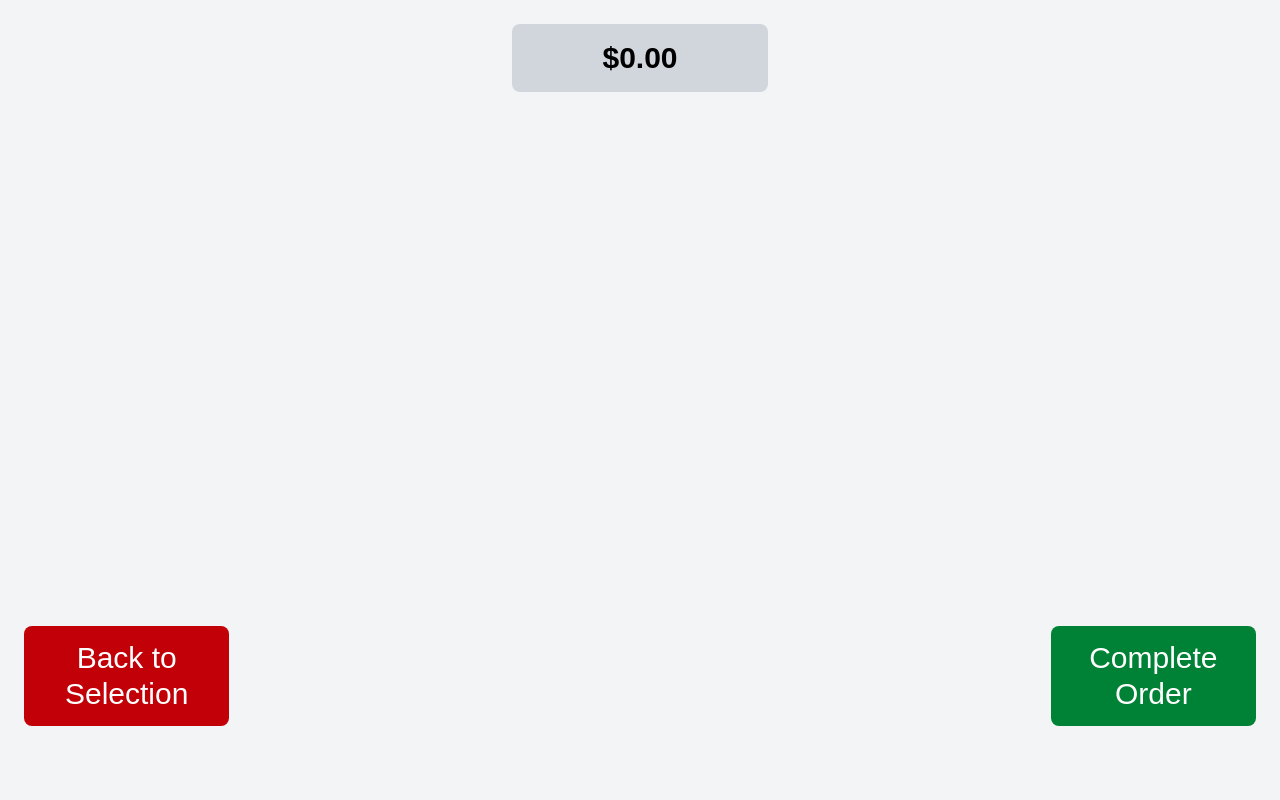
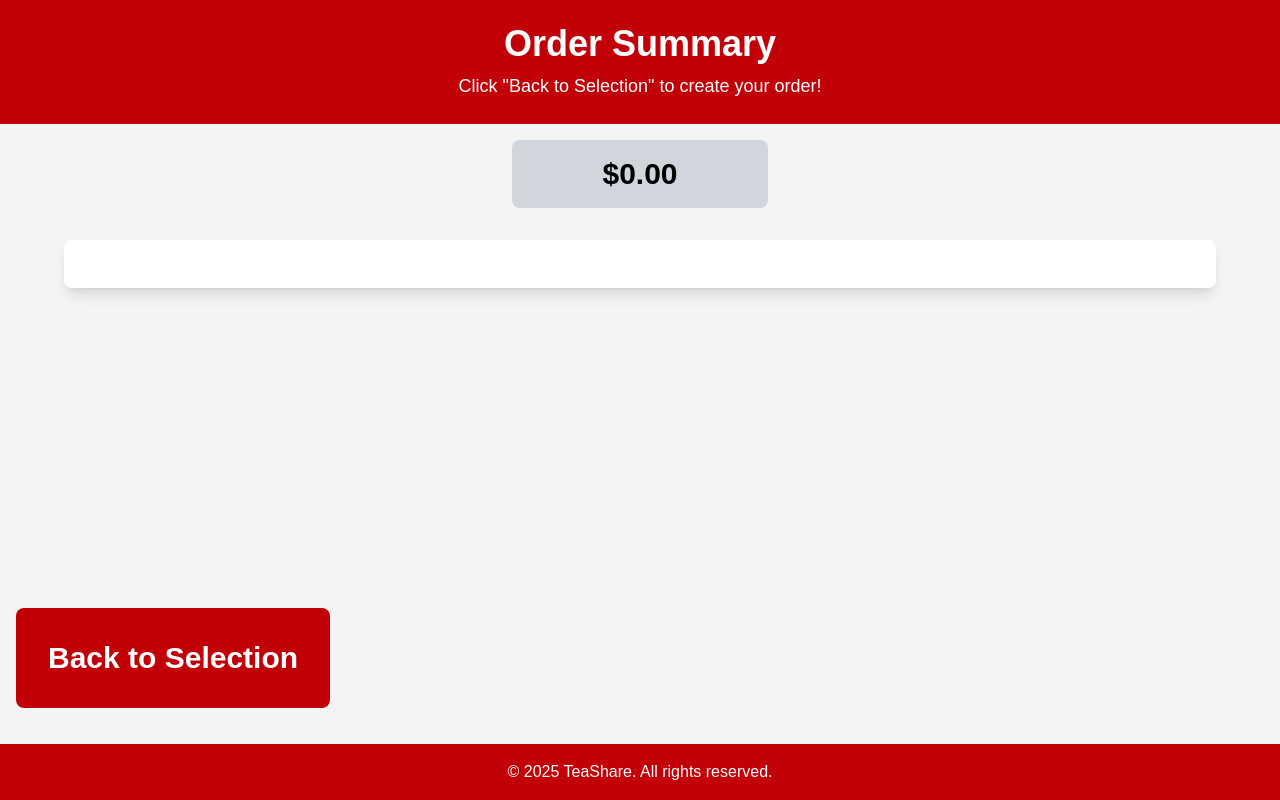
Before and after one commit to Arkaeyuh/bobapp, a Next.js app: page /orderSummary in a window 1280 px wide. Built offline with nearby package versions, Linux system fonts and the light colour scheme.

Commit message:
add accessibility
finish accessibility requirements

```diff
--- a/app/checkoutPage/page.tsx
+++ b/app/checkoutPage/page.tsx
@@ -2,7 +2,7 @@
 
 import React, { useEffect } from "react";
 import Image from "next/image";
-import Link from "next/link";
+import { signOut } from "next-auth/react";
 import { useCart} from '@/components/cartContext'
 import { translatePage } from "@/components/googleTranslateFunction";
 
@@ -27,9 +27,12 @@ export default function checkoutPage() {
         className="rounded-md mb-4 object-cover"
       />
       <h1 className="text-4xl font-bold mb-4 text-black">Ole Sarge approves of your order. You're a good Ag!</h1>
-      <Link href="/home" className="bg-red-900 text-white text-2xl py-2 px-4 rounded-lg hover:bg-red-800">
+      <button
+        onClick={() => signOut({ callbackUrl: "/" })}
+        className="bg-red-900 text-white text-2xl py-2 px-4 rounded-lg hover:bg-red-800"
+      >
         <p>Return to Home</p>
-      </Link>
+      </button>
     </div>
   );
 }
--- a/app/home/page.tsx
+++ b/app/home/page.tsx
@@ -28,7 +28,7 @@ export default function HomePage() {
               href="/orderSummary"
               className="flex items-center bg-gray-200 text-2xl text-black hover:bg-gray-300 transition py-3 px-6 rounded-lg shadow-md"
             >
-              Go to Checkout
+              <p>Go to Checkout</p>
             </Link>
           </div>
 
--- a/app/ingredientSelection/page.tsx
+++ b/app/ingredientSelection/page.tsx
@@ -7,8 +7,7 @@ import { useSearchParams } from 'next/navigation'
 import Link from 'next/link'
 import { translatePage } from '@/components/googleTranslateFunction'
 
-function IngredientSelectionContent()
-{
+function IngredientSelectionContent() {
   const searchParams = useSearchParams()
   const itemID = searchParams.get("itemid")
   const itemPrice = searchParams.get("itemprice")
@@ -111,22 +110,32 @@ function IngredientSelectionContent()
     addToCart( {...currentItem, quantity: finalQuantity, ingredients:selectedIngredients})
   }
 
-    return(
+  return (
+    <>
+      <title>TeaShare - Select Ingredients</title>
       <div className="bg-gray-100 min-h-screen">
-          <header className="w-full bg-blue-500 text-white py-6">
+        <header className="w-full bg-red-700 text-white py-6">
           <h1 className="text-4xl font-bold text-center">Ingredient Selection</h1>
           <p className="text-center mt-2 text-lg">Customize your drink exactly how you want it</p>
         </header>
-          <div className="flex justify-center">
-            <div className="grow w-2/5 border-r-2 border-gray-400 pt-4 pb-3 px-15 flex flex-row">
-              <Image  className="w-72" src="/Pearl+Milk+Tea.jpg" width = {100} height = {100} alt="Image of Item Just Selected"/>
+
+        {/* Show upper portion, make it column if the thing is to high */}
+          <div className="flex flex-col md:flex-row justify-center">
+            <div className="grow w-full md:w-2/5 border-l-2 border-r-2 border-b-2 border-gray-400 pt-4 pb-3 px-15 flex flex-row">
+            <Image
+              className="w-72"
+              src="/Pearl+Milk+Tea.jpg"
+              width = {100}
+              height = {100}
+              alt="Image of Item Just Selected"/
+            >
             <div className="ml-2">
               <h2 className="text-2xl font-semibold text-black underline">{(currentItem) ? currentItem.name : "Item name not found"}</h2>
               <p className="text-md text-black">{(loading) ? "This item" : currentItem.name} is classic, fresh, and delicious. It is prepared daily on-site using only the finest ingredients.</p>
             </div>
           </div>
-            <div className="grow w-2/5 border-l-2 border-gray-400 content-center pt-4 pb-3 px-15">
-              <h2 className="text-2xl font-semibold text-black justify-self-center underline">Quantity</h2>
+          <div className="grow w-full md:w-2/5 border-l-2 border-r-2 border-b-0 md:border-b-2 border-gray-400 content-center pt-4 pb-3 px-15">
+            <h2 className="text-2xl font-semibold text-black justify-self-center underline">Select Item Amount</h2>
             <div className="grid grid-cols-10 justify-items-center">
               <label className="text-black" htmlFor="radio1">1</label>
               <label className="text-black" htmlFor="radio2">2</label>
@@ -151,9 +160,17 @@ function IngredientSelectionContent()
             </div>
           </div>
         </div>
+
+        {/* This is the main body for selecting ingredients */}
         <div>
           <hr className="bg-gray-400 border-0 h-0.5"></hr>
           <h2 className="text-xl font-semibold text-black justify-self-center mb-1 underline">Default Ingredients</h2>
+          <a
+            href="#finishSelection"
+            className="sr-only focus:not-sr-only text-2xl text-blue-700 underline"
+          >
+            Skip to Cancel/Confirm Selection
+          </a>
           <div className = "grid grid-cols-2 sm:grid-cols-2 md:grid-cols-3 lg:grid-cols-4 xl:grid-cols-5 gap-6 px-3">
           {
             ingredients.map((ingred) => (
@@ -174,22 +191,34 @@ function IngredientSelectionContent()
             ))
           }
           </div>
-            <hr className="bg-gray-400 border-0 h-0.5 m-1  mt-3"></hr>
+          <hr className="bg-gray-400 border-0 h-0.5 m-1 mt-3"></hr>
         </div>
-          <div className = "flex justify-evenly m-5">
-            <Link href={{ pathname: "/itemSelection", query: { category: currentItem.category } }}>
-              <button className="text-lg text-white bg-blue-500 rounded hover:bg-blue-600 px-4 py-2">Cancel</button>
+
+        <div className = "flex flex-col md:flex-row justify-evenly m-5">
+          <Link
+            id="finishSelection"
+            href={{ pathname: "/itemSelection", query: { category: currentItem.category } }}
+            className="text-lg text-white text-center bg-red-700 rounded hover:bg-red-900 px-4 py-2"
+          >
+            <p>Cancel Item Selection</p>
           </Link>
-            <Link href={{pathname:"/home"}}>
-              <button className="text-lg text-white bg-blue-500 rounded hover:bg-blue-600 px-4 py-2" onClick={()=> addSelectedItemToCart()}>Confirm</button>
+          <Link href={{pathname:"/home"}} tabIndex={-1}>
+            <button
+              className="text-lg w-full mt-4 md:mt-0 text-white bg-green-700 rounded hover:bg-green-900 px-4 py-2"
+              onClick={() => addSelectedItemToCart()}
+            >
+              Confirm Item Selection
+            </button>
           </Link>
         </div>
-          <footer className="w-full bg-blue-500 text-white py-4 mt-5">
-            <p className="text-center">© 2025 ShareTea. All rights reserved.</p>
+
+        <footer className="w-full bg-red-700 text-white py-4 mt-5">
+          <p className="text-center">© 2025 TeaShare. All rights reserved.</p>
         </footer>
       </div>
-    )
-}
+    </>
+  );
+};
 
 export default function IngredientSelectionPage() {
   return (
--- a/app/itemSelection/page.tsx
+++ b/app/itemSelection/page.tsx
@@ -100,7 +100,7 @@ function ItemSelectionContent() {
 
   return (
     <>
-      <title>TeaShare - Item Selection</title>
+      <title>TeaShare - Select Item</title>
       <div className="flex flex-col items-center justify-center min-h-screen bg-gray-100">
         {/* Header */}
         <header className="w-full bg-red-700 text-white py-6 mb-4 flex flex-col md:flex-row md:justify-between gap-y-4 px-6">
@@ -110,7 +110,7 @@ function ItemSelectionContent() {
               href="/home"
               className="flex items-center bg-gray-200 text-2xl text-black hover:bg-gray-300 transition py-3 px-6 rounded-lg shadow-md"
             >
-              Change Category
+              <span>Change Category</span>
             </Link>
           </div>
 
@@ -158,7 +158,7 @@ function ItemSelectionContent() {
                   }}
                   className="m-4 px-4 py-2 bg-red-700 text-white text-lg rounded hover:bg-red-900"
                 >
-                  Select Item for Cart
+                  <span>Select Item</span>
                 </Link>
               </div>
             ))}
--- a/app/orderSummary/page.tsx
+++ b/app/orderSummary/page.tsx
@@ -31,7 +31,7 @@ export default function OrderSummary() {
       });
 
       if (result.ok) {
-        alert("Ingredients updated!");
+        alert("Order Sent!");
         // Optionally clear cart or redirect
       } else {
         alert("Error updating stock.");
@@ -46,29 +46,43 @@ export default function OrderSummary() {
 
 
   return (
-    <div className="flex flex-col items-center p-6 min-h-screen bg-gray-100">
+    <>
+      <title>TeaShare - Order Summary</title>
+      <div className="flex flex-col items-center min-h-screen bg-gray-100">
+        <header className="w-full bg-red-700 text-white py-6">
+          <h1 className="text-4xl font-bold text-center">Order Summary</h1>
+          {cart.length > 0 && (
+            <p className="text-center mt-2 text-lg">Here is your order!</p>
+          )}
+          {cart.length === 0 && (
+            <p className="text-center mt-2 text-lg">Click "Back to Selection" to create your order!</p>
+          )}
+        </header>
+
         {/* Total Price */}
-      <div className="w-64 h-17 bg-gray-300 text-black text-3xl font-bold py-4 text-center rounded-lg items-center">
-        ${cart.reduce((sum, item) => sum + item.quantity * parseFloat(item.price), 0).toFixed(2)}
+        <div className="w-64 h-17 bg-gray-300 text-black text-3xl font-bold py-4 m-4 text-center rounded-lg items-center">
+          <p>${cart.reduce((sum, item) => sum + item.quantity * parseFloat(item.price), 0).toFixed(2)}</p>
         </div>
 
         {/* Order List */}
-      <div className="mt-4 w-2xl h-3/4 bg-white rounded-lg shadow-lg overflow-hidden">
+        <div className="mt-4 w-9/10 p-6 min-h-3/4 bg-white rounded-lg shadow-lg overflow-hidden">
           <div className="max-h-100 overflow-y-auto">
             {cart.map((item) => (
-            <div key={item.itemid} className="flex justify-between items-center border-b px-4 py-3">
+              <div key={item.itemid} className="flex justify-between items-center border-3 rounded-full px-4 py-3">
                 {/* Item Details */}
-              <div className="flex flex-col">
+                <div className="flex flex-col text-center w-1/2">
                   <span className="font-semibold text-gray-800">{item.name}</span>
                 </div>
 
+                <span className="w-20 text-lg font-bold text-center">${(item.quantity * parseFloat(item.price)).toFixed(2)}</span>
+
                 {/* Quantity */}
-              <span className="font-bold text-lg">x{item.quantity}</span>
+                <span className="w-10 font-bold text-2xl text-center">x{item.quantity}</span>
 
                 {/* Remove Button */}
                 <button
                   onClick={() => removeFromCart(cart.findIndex(i => i.itemid === item.itemid))}
-                className="bg-red-500 text-white p-2 rounded-full hover:bg-red-600"
+                  className="bg-red-700 text-white p-2 rounded-full hover:bg-red-900"
                 >
                   ✖
                 </button>
@@ -85,18 +99,25 @@ export default function OrderSummary() {
         </div>
 
         {/* Buttons */}
-      <div className="flex justify-between w-full h-50 items-center mt-auto">
+        <div className="flex flex-col md:flex-row justify-between w-full items-center mt-auto">
           <Link
             href="/home"
-          className="flex bg-red-700 text-white text-3xl text-center items-center w-1/6 h-1/2 py-2 px-4 rounded-lg hover:bg-red-800">
-            <p>Back to Selection</p>
+            className="flex bg-red-700 text-white text-3xl text-center items-center p-8 m-4 rounded-lg hover:bg-red-800">
+              <p><b>Back to Selection</b></p>
           </Link>
+          {cart.length > 0 && (
             <button
               onClick={handleCheckout}
-          className="flex bg-green-700 text-white text-3xl text-center items-center w-1/6 h-1/2 py-2 px-4 rounded-lg hover:bg-green-800">
-            Complete Order
+              className="flex bg-green-700 text-white text-3xl text-center items-center p-8 m-4 rounded-lg hover:bg-green-800">
+                <p><b>Complete Order</b></p>
             </button>
+          )}
         </div>
+
+        <footer className="w-full bg-red-700 text-white py-4 mt-5">
+          <p className="text-center">© 2025 TeaShare. All rights reserved.</p>
+        </footer>
       </div>
+    </>
   );
 }
```
Also changed, not shown: app/page.tsx (+10 -1 lines). Lines whose indentation alone changed are shown as unchanged.
